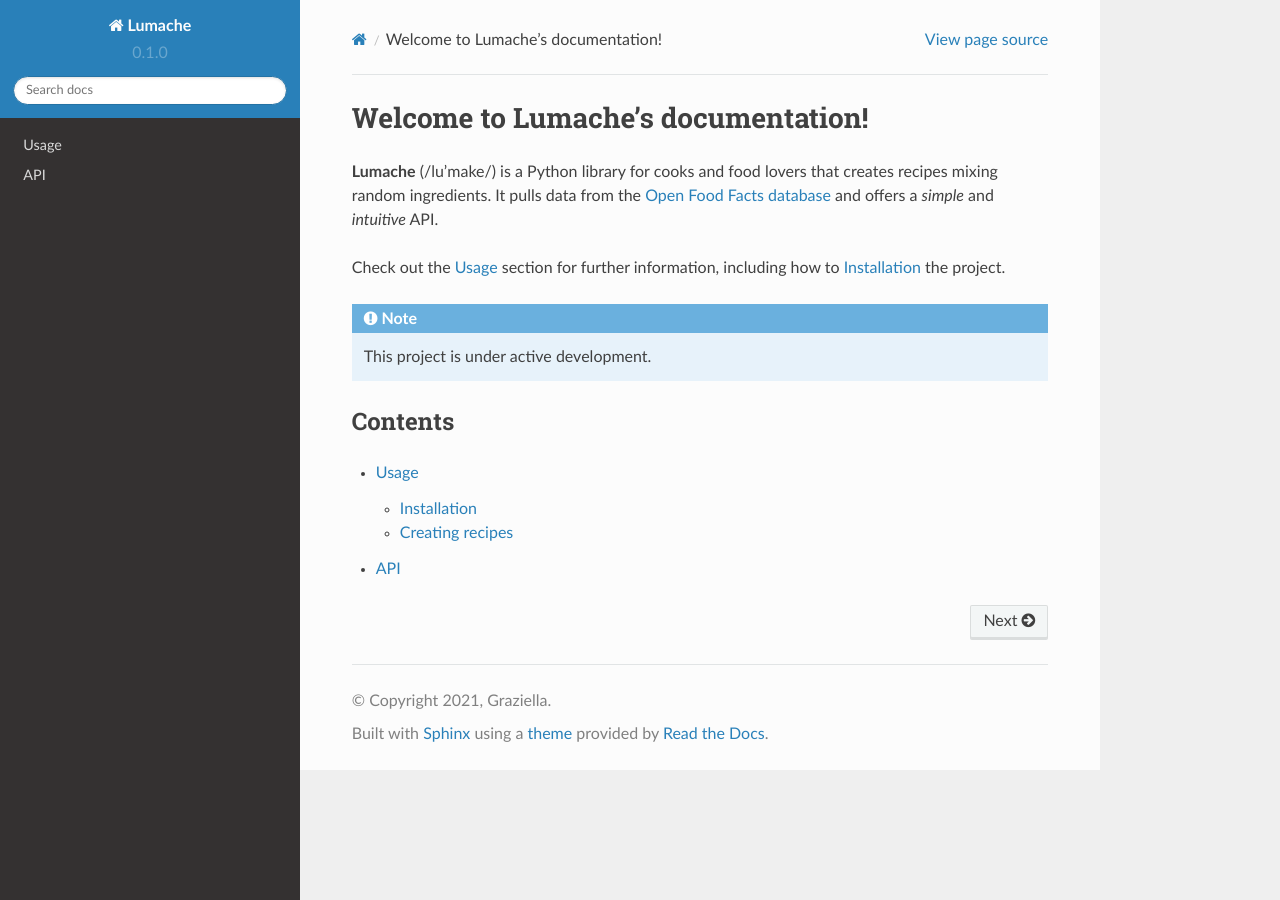
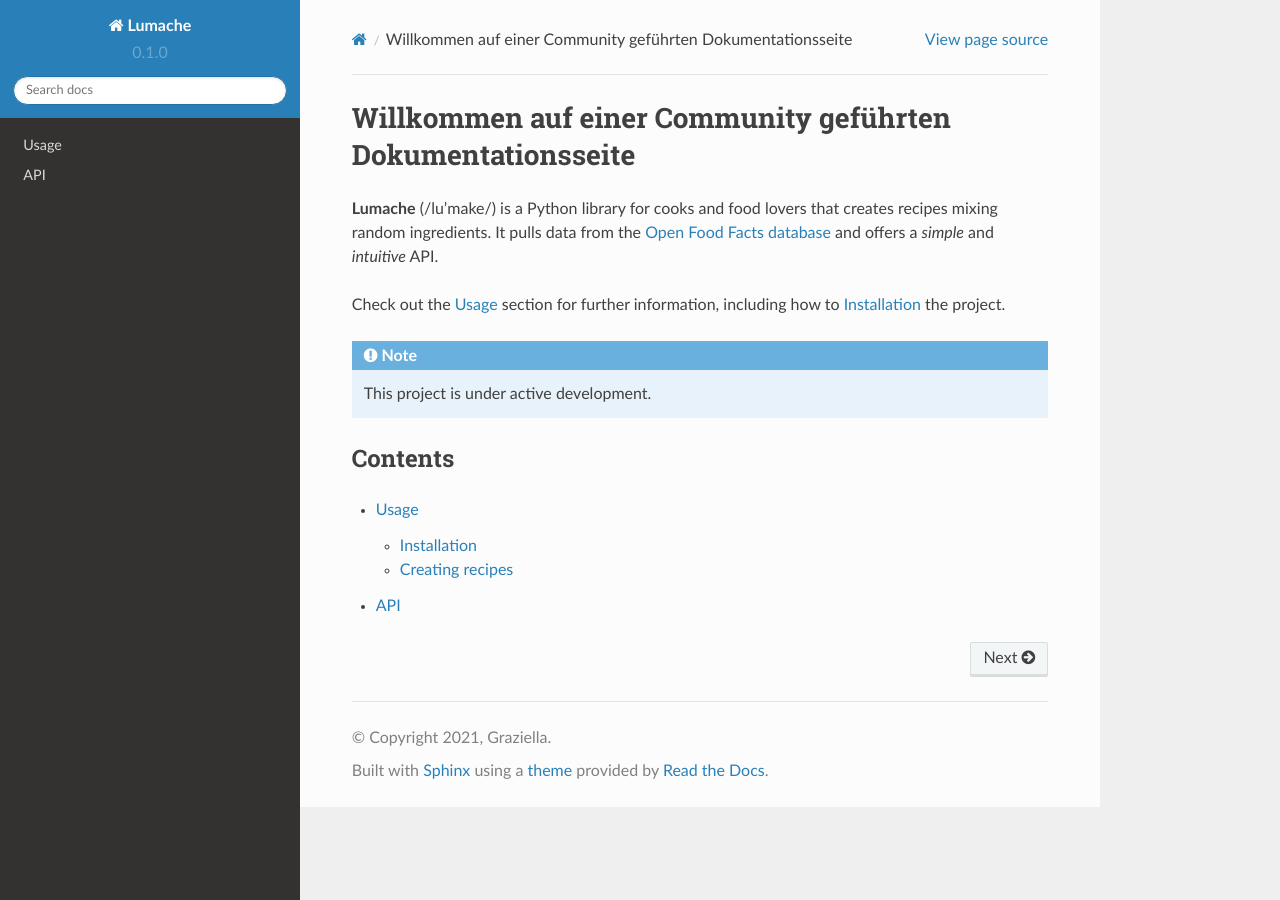
Before and after one commit to shelby9189/AlephZero, a Sphinx documentation site: the page built from docs/source/index.rst, in a window 1280 px wide. Built offline with Sphinx 7.4.7 and the Read the Docs theme 2.0.0, drawn with Linux system fonts in a browser that asks for light colours.

Commit message:
Update index.rst

```diff
--- a/docs/source/index.rst
+++ b/docs/source/index.rst
@@ -1,4 +1,4 @@
-Welcome to Lumache's documentation!
+Willkommen auf einer Community geführten Dokumentationsseite
 ===================================
 
 **Lumache** (/lu'make/) is a Python library for cooks and food lovers
```
